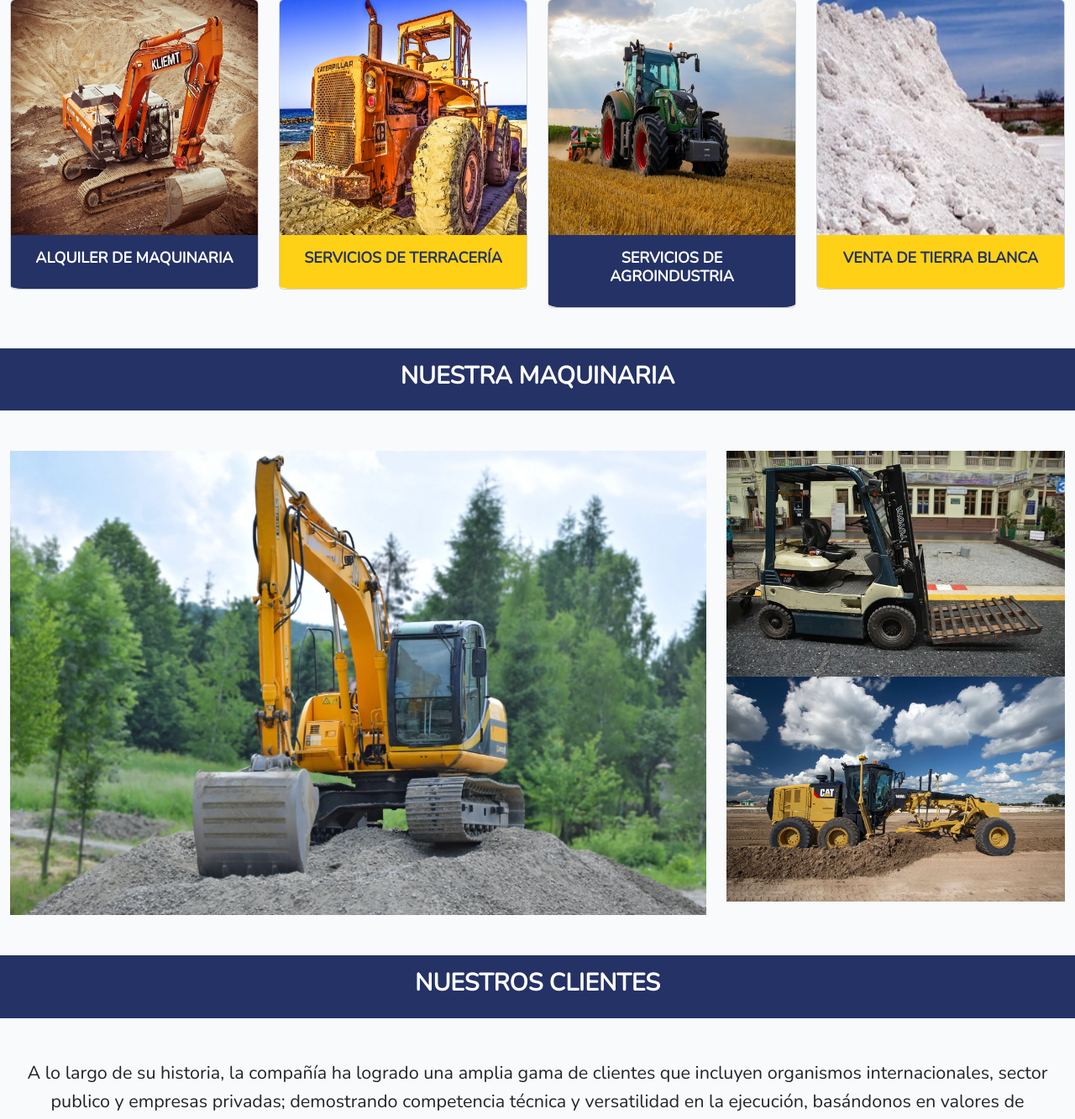
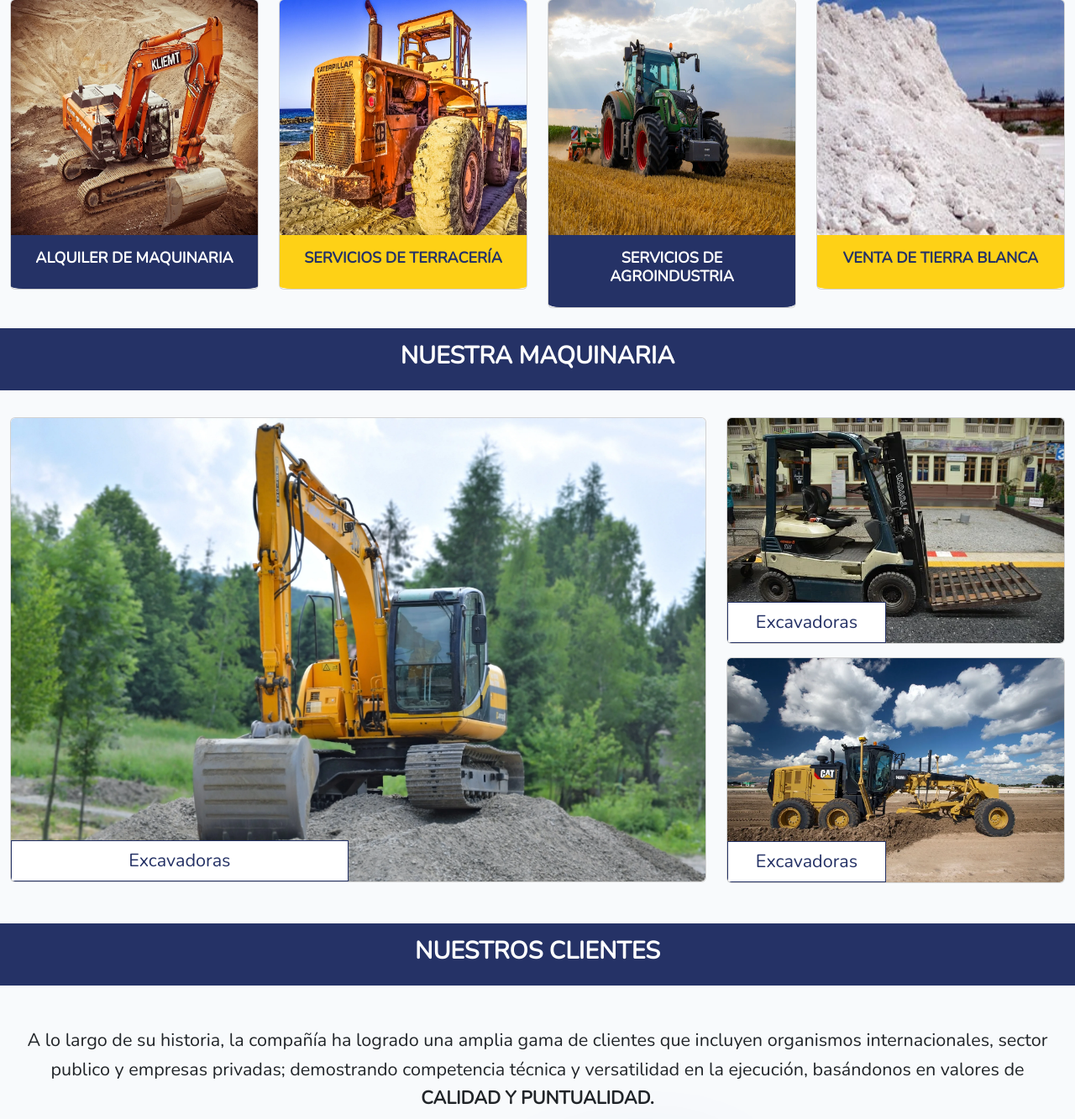
Before and after one commit to Ronaldo-Martinez/servicel, a Laravel app: page / in a window 1280 px wide. Shown: the part 1435-2768 px from the top of the page at 84% size. Run offline with Laravel 9, Linux system fonts and the light colour scheme; style sheets or scripts are compiled from the project's sources.

Commit message:
Estructura para nuestra maquinaria

```diff
--- a/resources/sass/app.scss
+++ b/resources/sass/app.scss
@@ -124,11 +124,35 @@
     border-radius: 0% 0% 5% 5%;
 }
 
-.card:hover {
+.card-effect:hover {
     transform: translateY(-10px);
     transition: 0.4s ease-out;
     box-shadow: 0rem 0 2rem rgb(27, 10, 175);
   }
+
+.img-galeria{
+    position: absolute;
+}
+
+.card-img-overlay-custom{
+    position: absolute;
+    right: 0;
+    bottom: 0;
+    left: 0;
+    border-radius: 0.35rem;
+}
+
+.zoom-container {
+    overflow: hidden; /* Para ocultar cualquier parte de la imagen que se salga del contenedor */
+}
+
+.zoom {
+    transition: transform .3s;
+}
+
+.zoom:hover {
+    transform: scale(1.1);
+}
 
 @media (max-width: 960px) {
     .content{
--- a/resources/views/pages/inicio.blade.php
+++ b/resources/views/pages/inicio.blade.php
@@ -46,7 +46,7 @@
     <div class="container-fluid pt-2">
         <div class="row">
             <div class="col-6 col-lg-3 pt-3">
-                <div class="card">
+                <div class="card card-effect">
                     <img src="/img/excavadora.webp" class="card-img-top img-card" alt="excavadora servicel" loading="lazy">
                     <div class="card-body btn btn-secondary text-white card-bottom">
                         <h3 class="fs-5 fw-bold">ALQUILER DE MAQUINARIA</h3>
@@ -54,7 +54,7 @@
                 </div>
             </div>
             <div class="col-6 col-lg-3 pt-3">
-                <div class="card">
+                <div class="card card-effect">
                     <img src="/img/bulldozer.webp" class="card-img-top img-card" alt="bulldozer terracería servicel" loading="lazy">
                     <div class="card-body btn btn-warning text-secondary card-bottom">
                         <h3 class="fs-5 fw-bold">SERVICIOS DE TERRACERÍA</h3>
@@ -62,7 +62,7 @@
                 </div>
             </div>
             <div class="col-6 col-lg-3 pt-3">
-                <div class="card">
+                <div class="card card-effect">
                     <img src="/img/tractor.webp" class="card-img-top img-card" alt="tractor servicel" loading="lazy">
                     <div class="card-body btn btn-secondary text-white card-bottom">
                         <h3 class="fs-5 fw-bold">SERVICIOS DE AGROINDUSTRIA</h3>
@@ -70,7 +70,7 @@
                 </div>
             </div>
             <div class="col-6 col-lg-3 pt-3">
-                <div class="card">
+                <div class="card card-effect">
                     <img src="/img/tierra_blanca.webp" class="card-img-top img-card" alt="Tierra blanca servicel" loading="lazy">
                     <div class="card-body btn btn-warning text-secondary card-bottom">
                         <h3 class="fs-5 fw-bold">VENTA DE TIERRA BLANCA</h3>
@@ -82,17 +82,45 @@
 </article>
 <!--Nuestra maquinaria-->
 <div>
-    <div class="bg-secondary text-white text-center p-3 my-5 px-5">
+    <div class="bg-secondary text-white text-center p-3 mt-4 mb-3 px-5">
         <h2 class="fw-bold">NUESTRA MAQUINARIA</h2>
     </div>
     <div class="container-fluid">
         <div class="row">
             <div class="col-12 col-lg-8">
-                <img class="img-fluid" src="/img/retroexcavadora.webp" alt="retroexcavadora servicel">
+                <div class="card zoom-container mt-3" style="max-height: 80vh;">
+                    <img class="card-img zoom" src="/img/retroexcavadora.webp" alt="retroexcavadora servicel" loading="lazy">
+                    <div class="card-img-overlay-custom">
+                        <div class="container row">
+                            <div class="col-6 bg-white d-grid gap-2 p-0">
+                                <a class="btn btn-outline-secondary rounded-0 fs-4" href="#">Excavadoras</a>
+                            </div>
+                        </div>
+                    </div>
+                </div>
             </div>
             <div class="col-12 col-lg-4">
-                <img class="img-fluid" src="/img/montacargas.webp" alt="montacargas servicel">
-                <img class="img-fluid" src="/img/motoniveladora.webp" alt="montacargas servicel">
+                <div class="card zoom-container mt-3" style="max-height: 39vh;">
+                    <img class="card-img zoom" src="/img/montacargas.webp" alt="montacargas servicel" loading="lazy">
+                    <div class="card-img-overlay-custom">
+                        <div class="container row">
+                            <div class="col-6 bg-white d-grid gap-2 p-0">
+                                <a class="btn btn-outline-secondary rounded-0 fs-4" href="#">Excavadoras</a>
+                            </div>
+                        </div>
+                    </div>
+                </div>
+
+                <div class="card zoom-container mt-3" style="max-height: 39vh;">
+                    <img class="card-img zoom" src="/img/motoniveladora.webp" alt="motoniveladora servicel" loading="lazy">
+                    <div class="card-img-overlay-custom">
+                        <div class="container row">
+                            <div class="col-6 bg-white d-grid gap-2 p-0">
+                                <a class="btn btn-outline-secondary rounded-0 fs-4" href="#">Excavadoras</a>
+                            </div>
+                        </div>
+                    </div>
+                </div>
             </div>
         </div>
     </div>
@@ -112,7 +140,6 @@
         <div class="header-content">
             <img src="/logo2.webp" alt="Logo servicel">
         </div>
-
     </article>
 </div>
 
```
